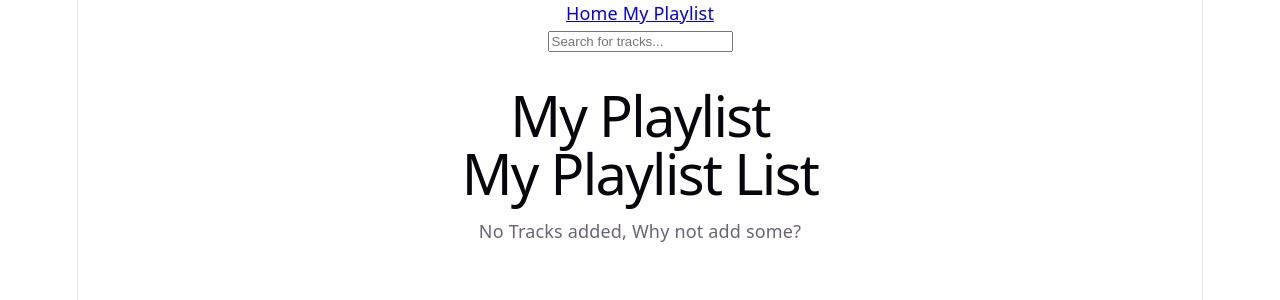
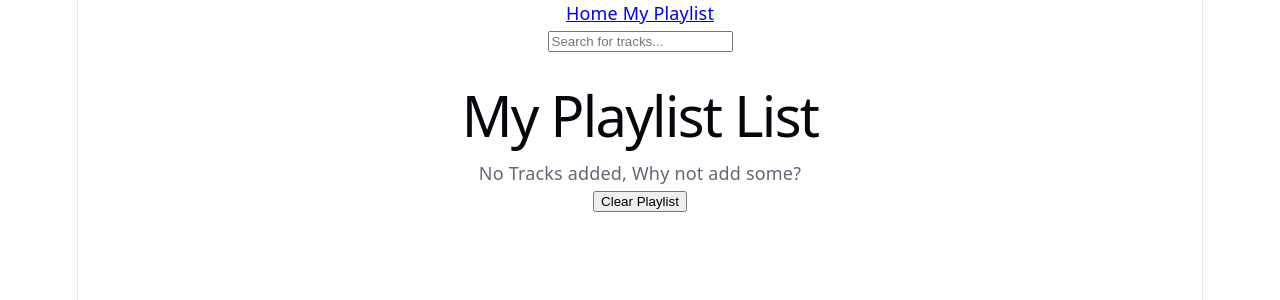
Before and after one commit to Rairohan/StackTrack, a React (Vite) app: page /playlist in a window 1280 px wide. Shown: the top 300 px of the page. Built offline with nearby package versions, Linux system fonts and the light colour scheme.

Commit message:
remove and clear features added

```diff
--- a/src/components/PlaylistList.jsx
+++ b/src/components/PlaylistList.jsx
@@ -1,6 +1,6 @@
 import usePlaylist from "../hooks/usePlaylist"
 export default function PlaylistList() {
-    const {playlist}= usePlaylist()
+    const {playlist, clearPlaylist, removeTrack}= usePlaylist()
 
     return (
         <div>
@@ -12,10 +12,15 @@ export default function PlaylistList() {
              playlist.map((track)=>(
                 <div key={track.trackId}>
                     <li>{track.trackName} - {track.artistName}</li>
+                    <button onClick={()=>{removeTrack(track.trackId)}}>
+                        Remove
+                    </button>
                 </div>
                  ))
          }
-
+            <button onClick={clearPlaylist}>
+                Clear Playlist
+            </button>
         </div>
     )
 }
--- a/src/context/PlaylistContext.jsx
+++ b/src/context/PlaylistContext.jsx
@@ -15,8 +15,9 @@ function reducer(state,action){
       else
       return{...state,playlist:[...state.playlist,action.payload]}
     }
-    case "remove": return {...state,playlist:state.playlist.filter(e => e.id !== action.payload)}
+    case "remove": return {...state,playlist:state.playlist.filter(e => e.trackId !== action.payload)}
     case "setAll": return {...state,playlist:action.payload}
+    case "clear" : return {...state,playlist:[]}
     default: return state
     }
 
--- a/src/hooks/usePlaylist.js
+++ b/src/hooks/usePlaylist.js
@@ -22,7 +22,7 @@ export default function usePlaylist() {
   }
 
   function addTrack(track) {
-    const alreadyExist = state.playlist.some(t => t.trackId === t.trackId)
+    const alreadyExist = state.playlist.some(t => t.trackId === track.trackId)
     if (alreadyExist) {
       alert("Track already exists in the playlist")
       return false
@@ -34,13 +34,16 @@ export default function usePlaylist() {
   function removeTrack(id) {
     dispatch({ type: 'remove', payload: id })
   }
-
+  function clearPlaylist() {
+    dispatch({ type: 'clear' })
+  }
   return {
     playlist: state.playlist,
     loading,
     error,
     searchTracks,
     addTrack,
+    clearPlaylist,
     removeTrack,
   }
 }
--- a/src/pages/Playlist.jsx
+++ b/src/pages/Playlist.jsx
@@ -2,7 +2,6 @@ import PlaylistList from "../components/PlaylistList";
 export default function Playlist() {
     return (
         <div>
-            <h1>My Playlist</h1>
             <PlaylistList/>
         </div>
 
```
